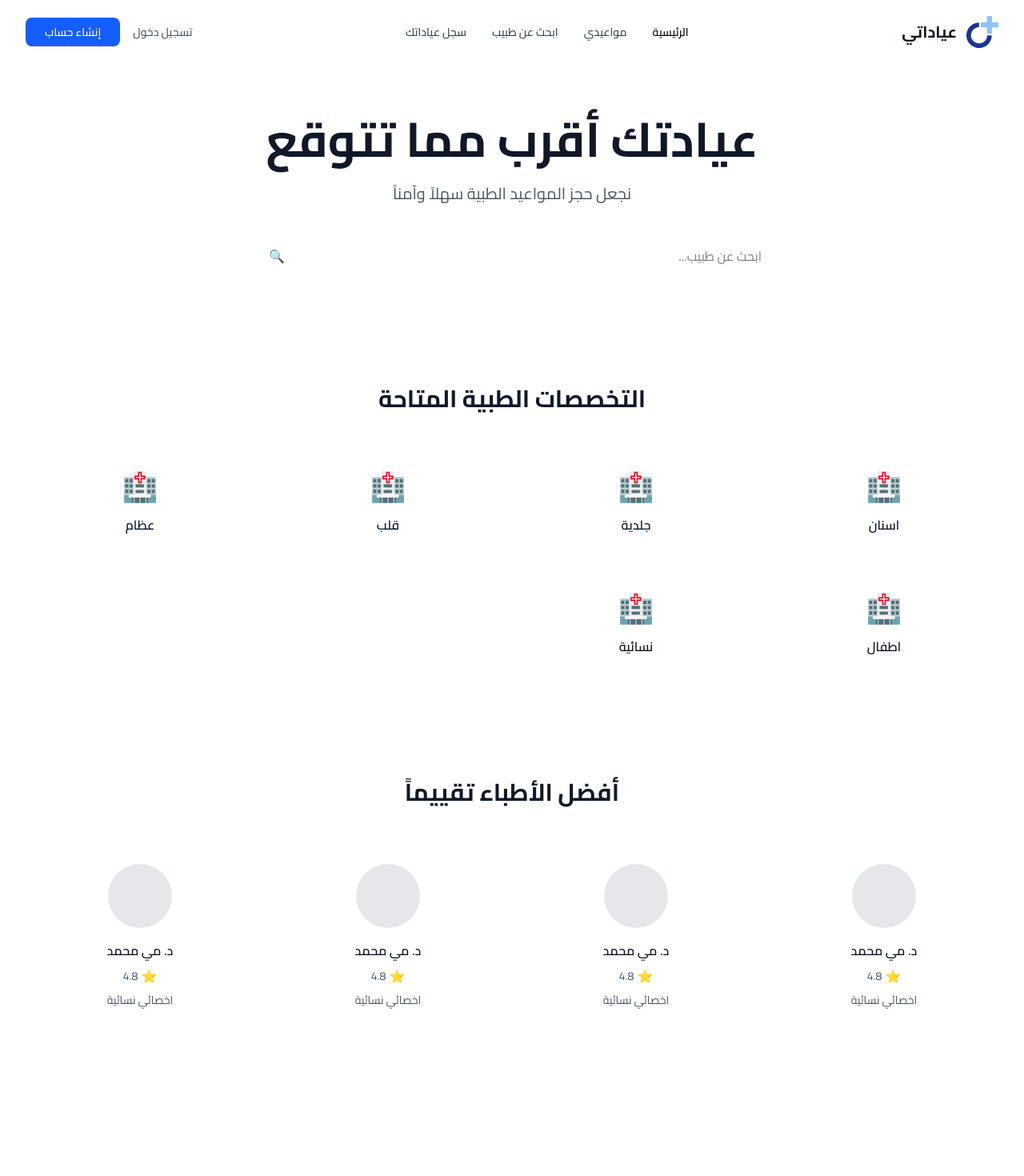
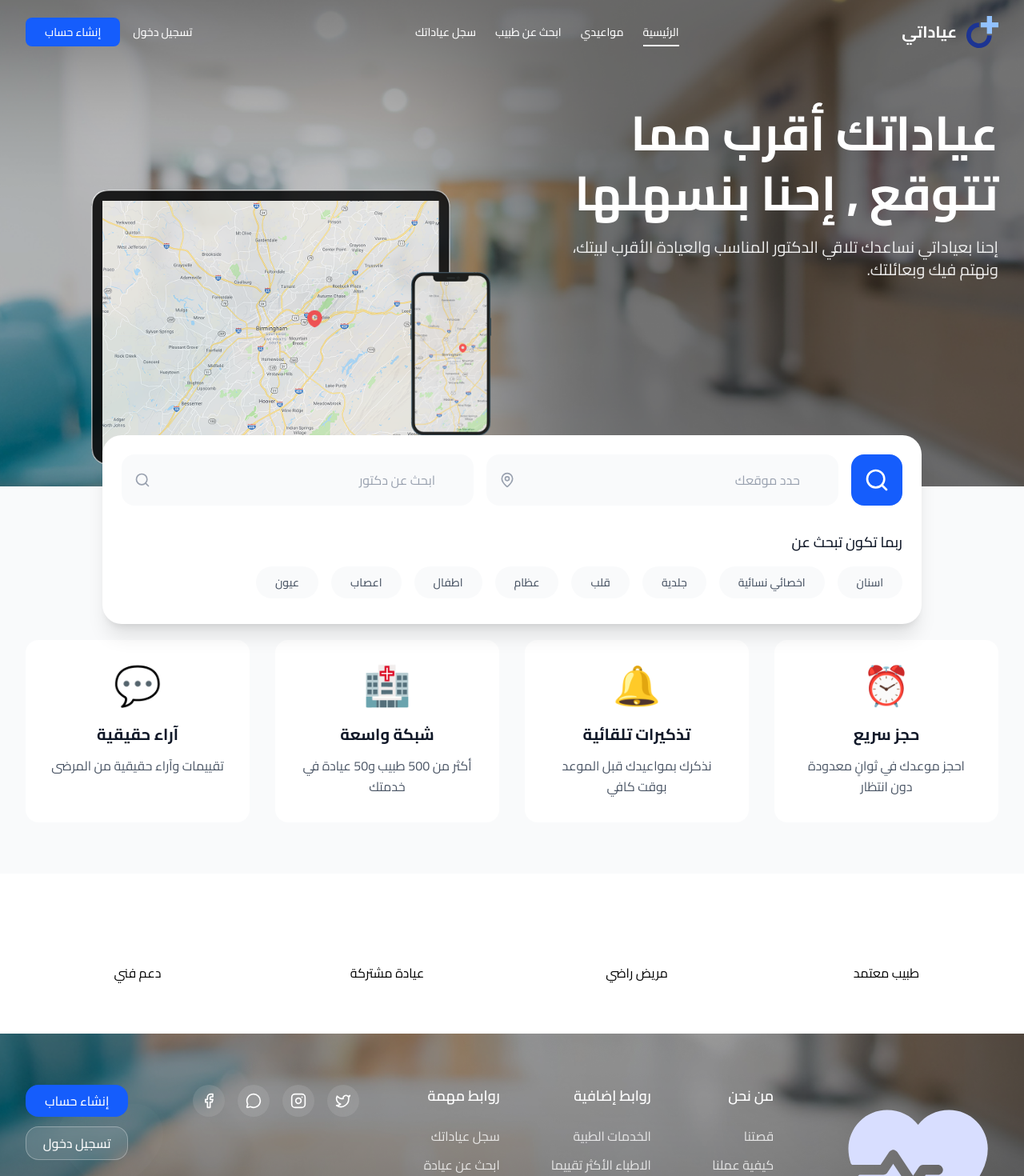
Before and after one commit to thisisabukarsh/clinc-app, a Next.js app: page / in a window 1280 px wide. Shown: the top 1470 px of the page at 80% size. Built offline with nearby package versions, Linux system fonts and the light colour scheme.

Commit message:
hero section done

```diff
--- a/app/globals.css
+++ b/app/globals.css
@@ -24,4 +24,14 @@
   .ltr {
     direction: ltr;
   }
+
+  /* Hide scrollbar */
+  .hide-scrollbar {
+    -ms-overflow-style: none; /* IE and Edge */
+    scrollbar-width: none; /* Firefox */
+  }
+
+  .hide-scrollbar::-webkit-scrollbar {
+    display: none; /* Chrome, Safari and Opera */
+  }
 }
--- a/app/page.tsx
+++ b/app/page.tsx
@@ -1,104 +1,87 @@
+"use client";
+
 import MainLayout from "@/components/layout/MainLayout";
+import HeroSection from "@/components/sections/HeroSection";
 
 export default function Home() {
   return (
     <MainLayout>
-      <div className="bg-gradient-to-br from-primary-50 to-white">
-        {/* Hero Section */}
-        <section className="max-w-7xl mx-auto px-4 sm:px-6 lg:px-8 py-16">
-          <div className="text-center">
-            <h1 className="text-4xl md:text-6xl font-bold text-gray-900 mb-6">
-              عيادتك أقرب مما تتوقع
-            </h1>
-            <p className="text-xl text-gray-600 mb-8 max-w-2xl mx-auto">
-              نجعل حجز المواعيد الطبية سهلاً وآمناً
+      {/* Hero Section with Search */}
+      <HeroSection />
+
+      {/* Why Choose Us Section */}
+      <section className="py-16 bg-gray-50">
+        <div className="max-w-7xl mx-auto px-4 sm:px-6 lg:px-8">
+          <div className="text-center mb-12">
+            <h2 className="text-3xl font-bold text-gray-900 mb-4">
+              لماذا عياداتي؟
+            </h2>
+            <p className="text-lg text-gray-600">
+              نقدم لك تجربة حجز مواعيد طبية مميزة وسهلة
             </p>
+          </div>
 
-            {/* Search Bar */}
-            <div className="max-w-2xl mx-auto">
-              <div className="flex items-center bg-white rounded-xl shadow-soft p-2">
-                <input
-                  type="text"
-                  placeholder="ابحث عن طبيب..."
-                  className="flex-1 px-4 py-3 text-right border-none outline-none"
-                />
-                <button className="bg-primary-600 text-white px-6 py-3 rounded-lg hover:bg-primary-700 transition-colors">
-                  🔍
-                </button>
-              </div>
-            </div>
-          </div>
-        </section>
-
-        {/* Medical Specialties */}
-        <section className="max-w-7xl mx-auto px-4 sm:px-6 lg:px-8 py-16">
-          <h2 className="text-3xl font-bold text-center text-gray-900 mb-12">
-            التخصصات الطبية المتاحة
-          </h2>
-          <div className="grid grid-cols-2 md:grid-cols-4 gap-6">
-            {["اسنان", "جلدية", "قلب", "عظام", "اطفال", "نسائية"].map(
-              (specialty) => (
-                <div
-                  key={specialty}
-                  className="bg-white rounded-xl p-6 text-center shadow-soft hover:shadow-medium transition-shadow"
-                >
-                  <div className="text-4xl mb-4">🏥</div>
-                  <h3 className="font-semibold text-gray-900">{specialty}</h3>
-                </div>
-              )
-            )}
-          </div>
-        </section>
-
-        {/* Top Rated Doctors */}
-        <section className="max-w-7xl mx-auto px-4 sm:px-6 lg:px-8 py-16">
-          <h2 className="text-3xl font-bold text-center text-gray-900 mb-12">
-            أفضل الأطباء تقييماً
-          </h2>
-          <div className="grid grid-cols-1 md:grid-cols-2 lg:grid-cols-4 gap-6">
-            {[1, 2, 3, 4].map((i) => (
+          <div className="grid grid-cols-1 md:grid-cols-2 lg:grid-cols-4 gap-8">
+            {[
+              {
+                icon: "⏰",
+                title: "حجز سريع",
+                desc: "احجز موعدك في ثوانٍ معدودة دون انتظار",
+              },
+              {
+                icon: "🔔",
+                title: "تذكيرات تلقائية",
+                desc: "نذكرك بمواعيدك قبل الموعد بوقت كافي",
+              },
+              {
+                icon: "🏥",
+                title: "شبكة واسعة",
+                desc: "أكثر من 500 طبيب و50 عيادة في خدمتك",
+              },
+              {
+                icon: "💬",
+                title: "آراء حقيقية",
+                desc: "تقييمات وآراء حقيقية من المرضى",
+              },
+            ].map((item) => (
               <div
-                key={i}
-                className="bg-white rounded-xl p-6 text-center shadow-soft"
+                key={item.title}
+                className="text-center bg-white p-8 rounded-2xl shadow-soft hover:shadow-medium transition-shadow duration-300"
               >
-                <div className="w-20 h-20 bg-gray-200 rounded-full mx-auto mb-4"></div>
-                <h3 className="font-semibold text-gray-900 mb-2">د. مي محمد</h3>
-                <div className="flex justify-center items-center mb-2">
-                  <span className="text-yellow-400">⭐</span>
-                  <span className="text-sm text-gray-600 mr-1">4.8</span>
-                </div>
-                <p className="text-sm text-gray-600 mb-4">اخصائي نسائية</p>
-                <button className="w-full bg-primary-600 text-white py-2 rounded-lg hover:bg-primary-700 transition-colors">
-                  حجز موعد
-                </button>
+                <div className="text-5xl mb-6">{item.icon}</div>
+                <h3 className="font-bold text-xl text-gray-900 mb-3">
+                  {item.title}
+                </h3>
+                <p className="text-gray-600 leading-relaxed">{item.desc}</p>
               </div>
             ))}
           </div>
-        </section>
+        </div>
+      </section>
 
-        {/* Why Choose Us */}
-        <section className="max-w-7xl mx-auto px-4 sm:px-6 lg:px-8 py-16">
-          <h2 className="text-3xl font-bold text-center text-gray-900 mb-12">
-            لماذا عياداتنا؟
-          </h2>
-          <div className="grid grid-cols-1 md:grid-cols-2 lg:grid-cols-4 gap-8">
-            {[
-              { icon: "⏰", title: "حجز سريع", desc: "في ثوانٍ معدودة" },
-              { icon: "🔔", title: "تذكيرات تلقائية", desc: "للمواعيد" },
-              { icon: "🏥", title: "حل شامل", desc: "في مكان واحد" },
-              { icon: "💬", title: "آراء حقيقية", desc: "وتقييمات" },
-            ].map((item) => (
-              <div key={item.title} className="text-center">
-                <div className="text-4xl mb-4">{item.icon}</div>
-                <h3 className="font-semibold text-gray-900 mb-2">
-                  {item.title}
-                </h3>
-                <p className="text-gray-600">{item.desc}</p>
-              </div>
-            ))}
+      {/* Statistics Section */}
+      <section className="py-16 bg-primary-600">
+        <div className="max-w-7xl mx-auto px-4 sm:px-6 lg:px-8">
+          <div className="grid grid-cols-2 md:grid-cols-4 gap-8 text-center">
+            <div>
+              <div className="text-4xl font-bold text-white mb-2">500+</div>
+              <div className="text-primary-100">طبيب معتمد</div>
+            </div>
+            <div>
+              <div className="text-4xl font-bold text-white mb-2">1000+</div>
+              <div className="text-primary-100">مريض راضي</div>
+            </div>
+            <div>
+              <div className="text-4xl font-bold text-white mb-2">50+</div>
+              <div className="text-primary-100">عيادة مشتركة</div>
+            </div>
+            <div>
+              <div className="text-4xl font-bold text-white mb-2">24/7</div>
+              <div className="text-primary-100">دعم فني</div>
+            </div>
           </div>
-        </section>
-      </div>
+        </div>
+      </section>
     </MainLayout>
   );
 }
--- a/components/features/SearchBar.tsx
+++ b/components/features/SearchBar.tsx
@@ -1,117 +1,107 @@
-"use client";
+import React, { useState } from "react";
+import { Search, MapPin } from "lucide-react";
+import { useRouter } from "next/navigation";
+import { MEDICAL_SPECIALTIES } from "@/lib/constants";
+import DeviceMockup from "../ui/DeviceMockup";
 
-import React, { useState } from "react";
-import { Search, MapPin, ChevronDown } from "lucide-react";
-import { MEDICAL_SPECIALTIES, CITIES } from "@/lib/constants";
-import Button from "@/components/ui/Button";
+const SearchBar: React.FC = () => {
+  const [searchQuery, setSearchQuery] = useState("");
+  const [location, setLocation] = useState("");
+  const router = useRouter();
 
-interface SearchBarProps {
-  onSearch: (query: string, specialty: string, location: string) => void;
-  className?: string;
-}
-
-const SearchBar: React.FC<SearchBarProps> = ({ onSearch, className = "" }) => {
-  const [searchQuery, setSearchQuery] = useState("");
-  const [selectedSpecialty, setSelectedSpecialty] = useState("");
-  const [selectedLocation, setSelectedLocation] = useState("");
-  const [showSpecialtyDropdown, setShowSpecialtyDropdown] = useState(false);
-  const [showLocationDropdown, setShowLocationDropdown] = useState(false);
-
-  const handleSearch = () => {
-    onSearch(searchQuery, selectedSpecialty, selectedLocation);
+  const handleSearch = (e: React.FormEvent) => {
+    e.preventDefault();
+    const params = new URLSearchParams();
+    if (searchQuery) params.set("search", searchQuery);
+    if (location) params.set("location", location);
+    router.push(`/doctors?${params.toString()}`);
   };
 
-  const handleKeyPress = (e: React.KeyboardEvent) => {
-    if (e.key === "Enter") {
-      handleSearch();
-    }
+  const handleSpecialtyClick = (specialtyId: string) => {
+    router.push(`/doctors?specialty=${specialtyId}`);
   };
 
   return (
-    <div className={`bg-white rounded-xl shadow-soft p-4 ${className}`}>
-      <div className="flex items-center space-x-4 space-x-reverse">
-        {/* Specialty Filter */}
-        <div className="relative">
-          <button
-            onClick={() => setShowSpecialtyDropdown(!showSpecialtyDropdown)}
-            className="flex items-center space-x-2 space-x-reverse bg-gray-50 rounded-lg px-4 py-3 min-w-[120px] hover:bg-gray-100 transition-colors"
-          >
-            <span className="text-sm">🦷</span>
-            <span className="text-sm font-medium text-gray-700">
-              {selectedSpecialty || "اسنان"}
-            </span>
-            <ChevronDown className="w-4 h-4 text-gray-500" />
-          </button>
+    <>
+      {/* Device Mockup - Hidden on mobile, adjusted position for different screens */}
+      <div
+        className="absolute z-0 -top-[120px] left-[25%] w-[180px] -translate-x-1/2
+            2xs:-top-[140px] 2xs:left-[26%] 2xs:w-[200px]
+            xs:-top-[160px] xs:left-[27%] xs:w-[220px]
+            sm:-top-[200px] sm:left-[28%] sm:w-[300px]
+            md:-top-[246px] md:left-[26%] md:w-[400px]
+            lg:-top-[307px] lg:left-[25%] lg:w-[500px]
+            xl:-top-[307px] xl:left-[23%] xl:w-[500px]"
+      >
+        <DeviceMockup priority className="w-full opacity-90" />
+      </div>
+      <div
+        className="bg-white rounded-3xl shadow-xl absolute z-30 bottom-0 -translate-x-1/2 left-1/2 translate-y-full w-full max-w-5xl"
+        dir="rtl"
+      >
+        {/* Search Container */}
+        <div className="p-4 sm:p-6 relative">
+          <div className="flex flex-col sm:flex-row gap-4 items-stretch relative z-40">
+            {/* Search Icon Box */}
+            <div className="flex items-center justify-center bg-blue-600 rounded-2xl w-14 h-14 sm:w-16 sm:h-16 flex-shrink-0">
+              <Search className="w-6 h-6 sm:w-8 sm:h-8 text-white" />
+            </div>
 
-          {showSpecialtyDropdown && (
-            <div className="absolute top-full left-0 mt-2 w-48 bg-white rounded-lg shadow-medium border border-gray-200 z-10">
+            {/* Search Form */}
+            <form
+              onSubmit={handleSearch}
+              className="flex-1 flex flex-col sm:flex-row gap-4"
+            >
+              {/* Location Input */}
+              <div className="flex-1 relative">
+                <input
+                  type="text"
+                  placeholder="حدد موقعك"
+                  value={location}
+                  onChange={(e) => setLocation(e.target.value)}
+                  className="w-full h-12 sm:h-full pr-12 pl-12 text-right rounded-2xl bg-gray-50 border-none text-gray-700 placeholder-gray-400 text-sm sm:text-base"
+                />
+                <div className="absolute left-4 top-1/2 transform -translate-y-1/2">
+                  <MapPin className="w-5 h-5 text-gray-400" />
+                </div>
+              </div>
+
+              {/* Doctor Search Input */}
+              <div className="flex-1 relative">
+                <input
+                  type="text"
+                  placeholder="ابحث عن دكتور"
+                  value={searchQuery}
+                  onChange={(e) => setSearchQuery(e.target.value)}
+                  className="w-full h-12 sm:h-full pr-12 pl-12 text-right rounded-2xl bg-gray-50 border-none text-gray-700 placeholder-gray-400 text-sm sm:text-base"
+                />
+                <div className="absolute left-4 top-1/2 transform -translate-y-1/2">
+                  <Search className="w-5 h-5 text-gray-400" />
+                </div>
+              </div>
+            </form>
+          </div>
+
+          {/* Specialties Section */}
+          <div className="mt-6 sm:mt-8">
+            <h2 className="text-right text-base sm:text-lg font-medium text-gray-900 mb-3 sm:mb-4">
+              ربما تكون تبحث عن
+            </h2>
+            <div className="flex gap-3 sm:gap-4 overflow-x-auto pb-2 hide-scrollbar">
               {MEDICAL_SPECIALTIES.map((specialty) => (
                 <button
                   key={specialty.id}
-                  onClick={() => {
-                    setSelectedSpecialty(specialty.name);
-                    setShowSpecialtyDropdown(false);
-                  }}
-                  className="w-full text-right px-4 py-2 hover:bg-gray-50 text-sm"
+                  onClick={() => handleSpecialtyClick(specialty.id)}
+                  className="px-4 sm:px-6 py-2 sm:py-2.5 bg-gray-50 hover:bg-blue-50 text-gray-600 hover:text-blue-600 rounded-full text-xs sm:text-sm font-medium whitespace-nowrap transition-colors duration-200"
                 >
-                  <span className="ml-2">{specialty.icon}</span>
                   {specialty.name}
                 </button>
               ))}
             </div>
-          )}
+          </div>
         </div>
-
-        {/* Search Input */}
-        <div className="flex-1 relative">
-          <input
-            type="text"
-            value={searchQuery}
-            onChange={(e) => setSearchQuery(e.target.value)}
-            onKeyPress={handleKeyPress}
-            placeholder="ابحث عن دكتور..."
-            className="w-full px-4 py-3 pr-12 border border-gray-200 rounded-lg focus:outline-none focus:ring-2 focus:ring-primary-500 focus:border-transparent"
-          />
-          <Search className="absolute left-4 top-1/2 transform -translate-y-1/2 w-5 h-5 text-gray-400" />
-        </div>
-
-        {/* Location Filter */}
-        <div className="relative">
-          <button
-            onClick={() => setShowLocationDropdown(!showLocationDropdown)}
-            className="flex items-center space-x-2 space-x-reverse bg-gray-50 rounded-lg px-4 py-3 min-w-[100px] hover:bg-gray-100 transition-colors"
-          >
-            <MapPin className="w-4 h-4 text-gray-500" />
-            <span className="text-sm font-medium text-gray-700">
-              {selectedLocation || "عمان"}
-            </span>
-            <ChevronDown className="w-4 h-4 text-gray-500" />
-          </button>
-
-          {showLocationDropdown && (
-            <div className="absolute top-full left-0 mt-2 w-40 bg-white rounded-lg shadow-medium border border-gray-200 z-10">
-              {CITIES.map((city) => (
-                <button
-                  key={city}
-                  onClick={() => {
-                    setSelectedLocation(city);
-                    setShowLocationDropdown(false);
-                  }}
-                  className="w-full text-right px-4 py-2 hover:bg-gray-50 text-sm"
-                >
-                  {city}
-                </button>
-              ))}
-            </div>
-          )}
-        </div>
-
-        {/* Search Button */}
-        <Button onClick={handleSearch} className="px-6">
-          بحث
-        </Button>
       </div>
-    </div>
+    </>
   );
 };
 
--- a/components/layout/Header.tsx
+++ b/components/layout/Header.tsx
@@ -42,7 +42,7 @@ const Header: React.FC = () => {
       className={`fixed top-0 left-0 right-0 z-50 transition-all duration-300 ${
         isScrolled
           ? "bg-white/95 backdrop-blur-md shadow-lg border-b border-gray-200"
-          : "bg-transparent"
+          : "bg-transparent text-white"
       }`}
     >
       <div className="max-w-7xl mx-auto px-4 sm:px-6 lg:px-8">
@@ -51,20 +51,30 @@ const Header: React.FC = () => {
           <div className="flex items-center">
             <Link href="/" className="flex items-center gap-3">
               <Logo width={40} height={40} />
-              <span className="text-xl font-bold text-gray-900">
+              <span
+                className={`text-xl font-bold ${
+                  isScrolled ? "text-gray-900" : "text-white"
+                }`}
+              >
                 {APP_CONFIG.name}
               </span>
             </Link>
           </div>
 
           {/* Navigation - Center */}
-          <nav className="hidden md:flex items-center gap-8">
+          <nav className="hidden md:flex items-center gap-6">
             {NAVIGATION_ITEMS.map((item) => (
               <Link
                 key={item.href}
                 href={item.href}
-                className={`text-sm font-medium transition-colors duration-200 hover:text-primary-600 ${
-                  pathname === item.href ? "text-primary-600" : "text-gray-700"
+                className={`text-sm font-medium transition-all duration-200 hover:text-primary-600 relative py-2 ${
+                  pathname === item.href
+                    ? isScrolled
+                      ? "text-gray-900 after:absolute after:bottom-0 after:left-0 after:right-0 after:h-0.5 after:bg-gray-900"
+                      : "text-white after:absolute after:bottom-0 after:left-0 after:right-0 after:h-0.5 after:bg-white"
+                    : isScrolled
+                    ? "text-gray-900"
+                    : "text-white"
                 }`}
               >
                 {item.label}
@@ -82,11 +92,19 @@ const Header: React.FC = () => {
                   onClick={logout}
                   className="flex items-center gap-1"
                 >
-                  <span>تسجيل خروج</span>
+                  <span
+                    className={`${isScrolled ? "text-gray-900" : "text-white"}`}
+                  >
+                    تسجيل خروج
+                  </span>
                   <LogOut className="w-4 h-4" />
                 </Button>
                 <div className="flex items-center gap-2">
-                  <span className="text-sm font-medium text-gray-700">
+                  <span
+                    className={`text-sm font-medium ${
+                      isScrolled ? "text-gray-900" : "text-white"
+                    }`}
+                  >
                     {user.name}
                   </span>
                   <User className="w-5 h-5 text-gray-600" />
@@ -96,13 +114,17 @@ const Header: React.FC = () => {
               <>
                 <button
                   onClick={() => setIsLoginModalOpen(true)}
-                  className="text-gray-600 hover:text-primary-600 transition-colors duration-200 text-sm font-medium"
+                  className={`text-gray-600 hover:text-primary-600 transition-colors duration-200 text-sm font-medium ${
+                    isScrolled ? "text-gray-900" : "text-white"
+                  }`}
                 >
                   تسجيل دخول
                 </button>
                 <Button
                   onClick={() => setIsRegisterModalOpen(true)}
-                  className="bg-blue-600 hover:bg-blue-700 text-white px-6 py-2 rounded-lg text-sm font-medium transition-colors duration-200"
+                  className={`bg-blue-600 hover:bg-blue-700 text-white px-6 py-2 rounded-lg text-sm font-medium transition-colors duration-200 ${
+                    isScrolled ? "text-white" : "text-white"
+                  }`}
                 >
                   إنشاء حساب
                 </Button>
--- a/components/layout/MainLayout.tsx
+++ b/components/layout/MainLayout.tsx
@@ -10,7 +10,7 @@ const MainLayout: React.FC<MainLayoutProps> = ({ children }) => {
   return (
     <div className="min-h-screen flex flex-col" dir="rtl">
       <Header />
-      <main className="flex-1 pt-20">{children}</main>
+      <main className="flex-1">{children}</main>
       <Footer />
     </div>
   );
--- /dev/null
+++ b/components/sections/HeroSection.tsx
@@ -0,0 +1,47 @@
+import React from "react";
+import DeviceMockup from "@/components/ui/DeviceMockup";
+import SearchBar from "@/components/features/SearchBar";
+
+const HeroSection: React.FC = () => {
+  return (
+    <section
+      // dir="ltr"
+      className="relative"
+      style={{
+        backgroundImage: `url('/7972 1.png')`,
+        backgroundSize: "cover",
+        backgroundPosition: "center",
+        backgroundRepeat: "no-repeat",
+      }}
+    >
+      <div className="relative max-w-7xl mx-auto px-4 sm:px-6 lg:px-8 pb-32">
+        <div className="flex flex-row items-center min-h-[60vh]">
+          {/* Left Side - Device Mockups */}
+
+          {/* Right Side - Content */}
+          <div className="lg:w-1/2 text-right space-y-6 order-1 lg:order-2 lg:pl-8">
+            <div className="space-y-4">
+              <h1 className="text-3xl sm:text-4xl md:text-5xl lg:text-6xl font-bold text-white leading-tight">
+                عياداتك أقرب مما
+                <br />
+                <span className="text-white">تتوقع , إحنا بنسهلها</span>
+              </h1>
+
+              <p className="text-base sm:text-lg md:text-xl text-white/90 max-w-xl lg:max-w-2xl ml-auto">
+                إحنا بعياداتي نساعدك تلاقي الدكتور المناسب والعيادة الأقرب
+                لبيتك، ونهتم فيك وبعائلتك.
+              </p>
+            </div>
+          </div>
+        </div>
+
+        {/* Search Component - Positioned as overlay at bottom */}
+        <div className="absolute bottom-8 sm:bottom-12 lg:bottom-16 left-1/2 transform -translate-x-1/2 w-full max-w-5xl px-4">
+          <SearchBar />
+        </div>
+      </div>
+    </section>
+  );
+};
+
+export default HeroSection;
--- /dev/null
+++ b/components/ui/DeviceMockup.tsx
@@ -0,0 +1,27 @@
+import React from "react";
+import Image from "next/image";
+
+interface DeviceMockupProps {
+  className?: string;
+  priority?: boolean;
+}
+
+const DeviceMockup: React.FC<DeviceMockupProps> = ({
+  className = "",
+  priority = false,
+}) => {
+  return (
+    <div className={`relative ${className}`}>
+      <Image
+        src="/ipadandmobile-mockup.png"
+        alt="تطبيق عياداتي على الأجهزة"
+        width={700}
+        height={400}
+        className="object-contain"
+        priority={priority}
+      />
+    </div>
+  );
+};
+
+export default DeviceMockup;
--- a/tailwind.config.ts
+++ b/tailwind.config.ts
@@ -82,6 +82,14 @@ const config: Config = {
         medium:
           "0 4px 25px -5px rgba(0, 0, 0, 0.1), 0 10px 10px -5px rgba(0, 0, 0, 0.04)",
       },
+      screens: {
+        "2xs": "280px",
+        xs: "320px",
+        "2xl": "1440px",
+        "3xl": "1920px",
+        "4xl": "2560px",
+        "5xl": "3840px",
+      },
     },
   },
   plugins: [],
```
Also changed, not shown: public/7972 1.png (added), public/ipadandmobile-mockup.png (added).
